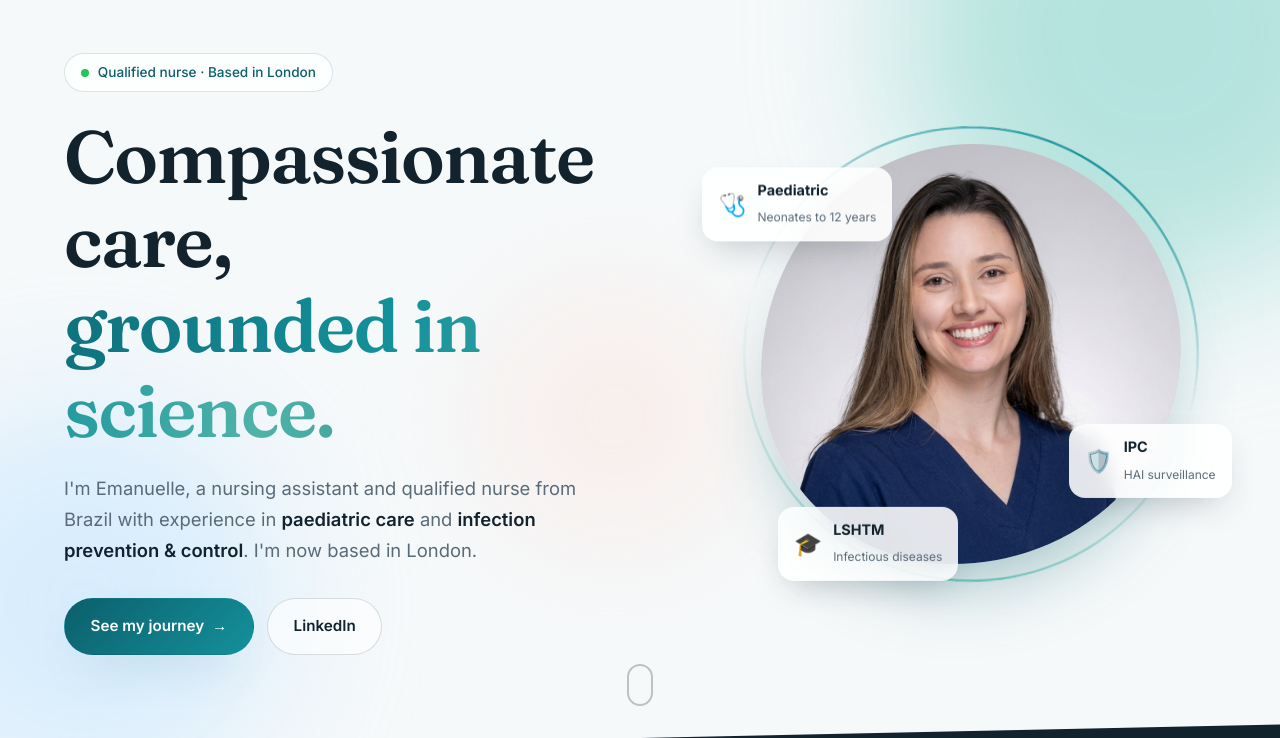
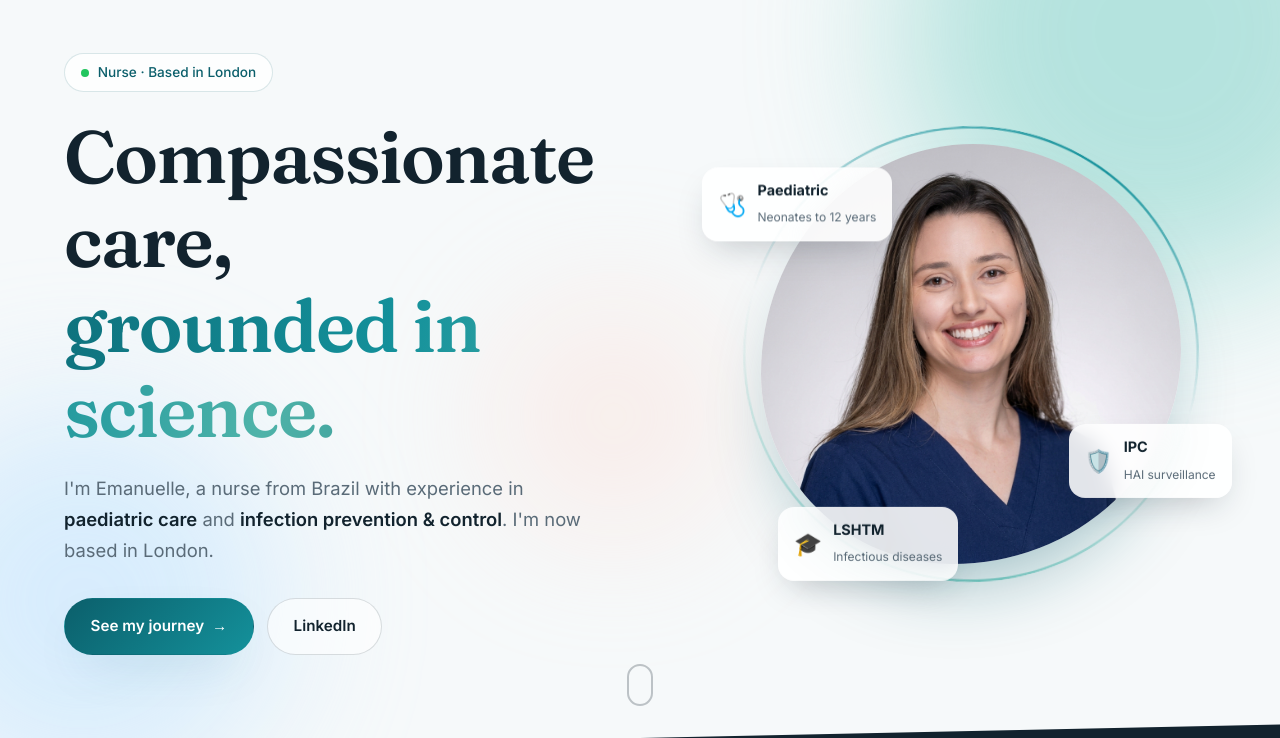
Before and after one commit to MatheusWisniewski/manu-website, a plain HTML site: page index.html in a window 1280 px wide. Shown: the part 62-800 px from the top of the page. Drawn offline with Linux system fonts and the light colour scheme; animation ran at ten frames a second.

Commit message:
Refer to Emanuelle as a Nurse

```diff
--- a/index.html
+++ b/index.html
@@ -3,9 +3,9 @@
 <head>
   <meta charset="UTF-8" />
   <meta name="viewport" content="width=device-width, initial-scale=1.0" />
-  <title>Emanuelle Wisniewski | Nursing Assistant · Infection Prevention & Control</title>
-  <meta name="description" content="Emanuelle Wisniewski – Nursing assistant and qualified nurse (Brazil) based in London, with experience in paediatric care and infection prevention & control. Studying Control of Infectious Diseases at LSHTM." />
-  <meta property="og:title" content="Emanuelle Wisniewski – Nursing Assistant, London" />
+  <title>Emanuelle Wisniewski | Nurse · Infection Prevention & Control</title>
+  <meta name="description" content="Emanuelle Wisniewski – Nurse (qualified in Brazil) based in London, with experience in paediatric care and infection prevention & control. Studying Control of Infectious Diseases at LSHTM." />
+  <meta property="og:title" content="Emanuelle Wisniewski – Nurse, London" />
   <meta property="og:description" content="Paediatric care · Infection prevention & control · Public health" />
   <meta property="og:image" content="https://matheuswisniewski.github.io/manu-website/assets/emanuelle-headshot.jpg" />
   <meta name="theme-color" content="#0b5f6b" />
@@ -35,10 +35,10 @@
     <section class="hero">
       <div class="blob b1"></div><div class="blob b2"></div><div class="blob b3"></div>
       <div class="hero-text">
-        <span class="pill load" style="--d:.1s"><span class="dot"></span> Qualified nurse · Based in London</span>
+        <span class="pill load" style="--d:.1s"><span class="dot"></span> Nurse · Based in London</span>
         <h1 class="load" style="--d:.25s">Compassionate care, <br /><span class="grad">grounded in science.</span></h1>
         <p class="lead load" style="--d:.4s">
-          I'm Emanuelle, a nursing assistant and qualified nurse from Brazil
+          I'm Emanuelle, a nurse from Brazil
           with experience in <strong>paediatric care</strong> and
           <strong>infection prevention &amp; control</strong>. I'm now based in London.
         </p>
```
Also changed, not shown: 1 other file.
